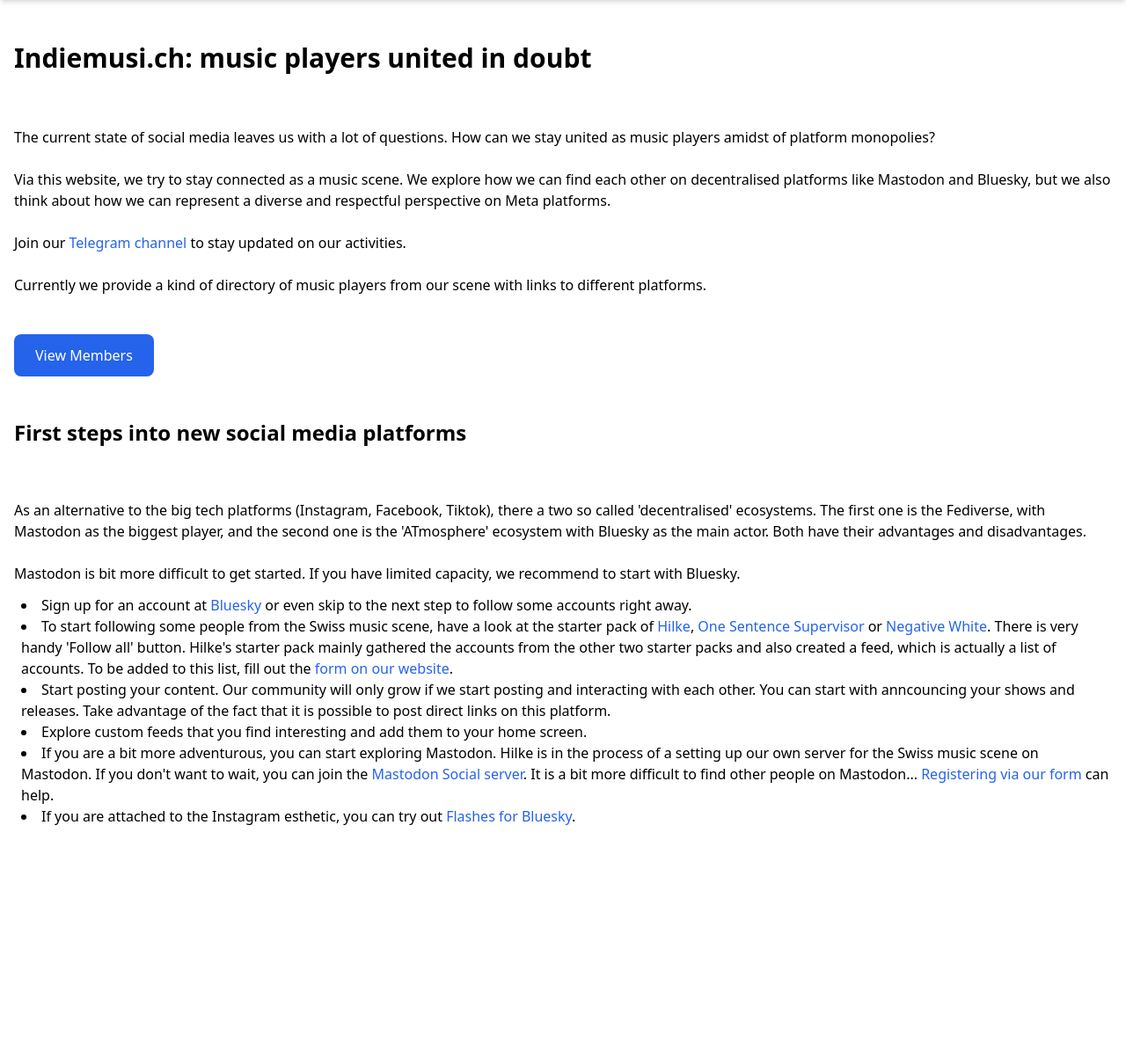
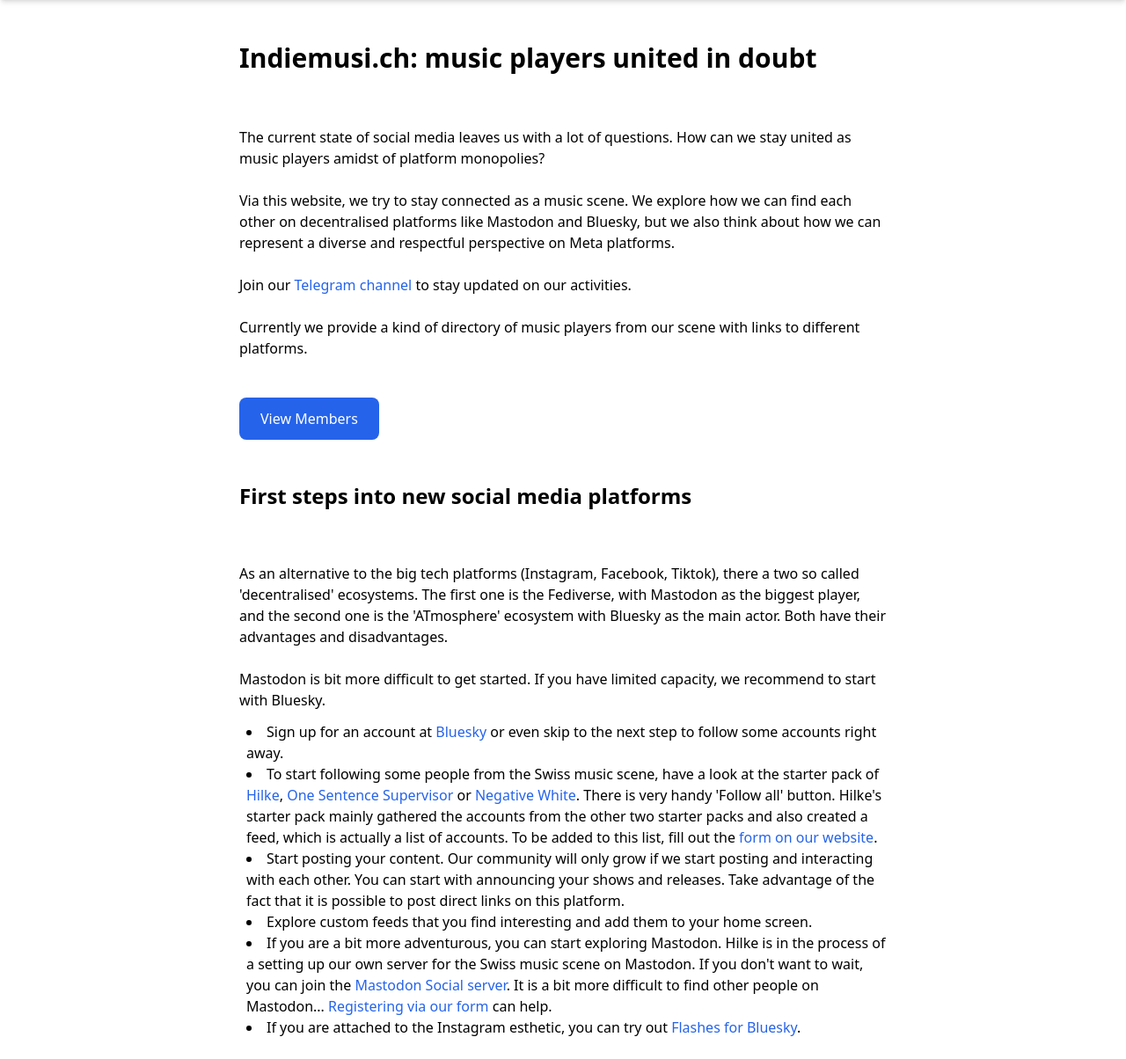
Before and after one commit to hilkeros/indiemusich-website, a Django app: page / in a window 1280 px wide. Shown: the part 64-1268 px from the top of the page at 88% size. Before the commit the page ends 1002 px from the top, so only its background shows below. Run offline with Django 5.2, Linux system fonts and the light colour scheme; parts of the project's set-up code (start-up, migrations or seed data) failed here and were passed over; some libraries are stand-ins or nearby versions.

Commit message:
Layout changes on home page

```diff
--- a/members/templates/home.html
+++ b/members/templates/home.html
@@ -3,8 +3,8 @@
 {% block title %}Indiemusi.ch{% endblock %}
 
 {% block content %}
-    <h1 class="text-3xl font-bold my-12">Indiemusi.ch: music players united in doubt</h1>
-    <div>
+    <div class="container mx-auto px-4 max-w-3xl">
+        <h1 class="text-3xl font-bold my-12">Indiemusi.ch: music players united in doubt</h1>
         <p class="py-3">
            The current state of social media leaves us with a lot of questions. How can we stay united as music players amidst of platform monopolies?
         </p>
@@ -42,7 +42,7 @@
                 To be added to this list, fill out the  <a href="{% url 'member_form' %}" class="text-blue-600 hover:text-blue-800 hover:underline">form on our website</a>.
             </li>
             <li class="ml-2">
-                Start posting your content. Our community will only grow if we start posting and interacting with each other. You can start with anncouncing your shows and releases.
+                Start posting your content. Our community will only grow if we start posting and interacting with each other. You can start with announcing your shows and releases.
                 Take advantage of the fact that it is possible to post direct links on this platform.
             </li>
             <li class="ml-2">
```
